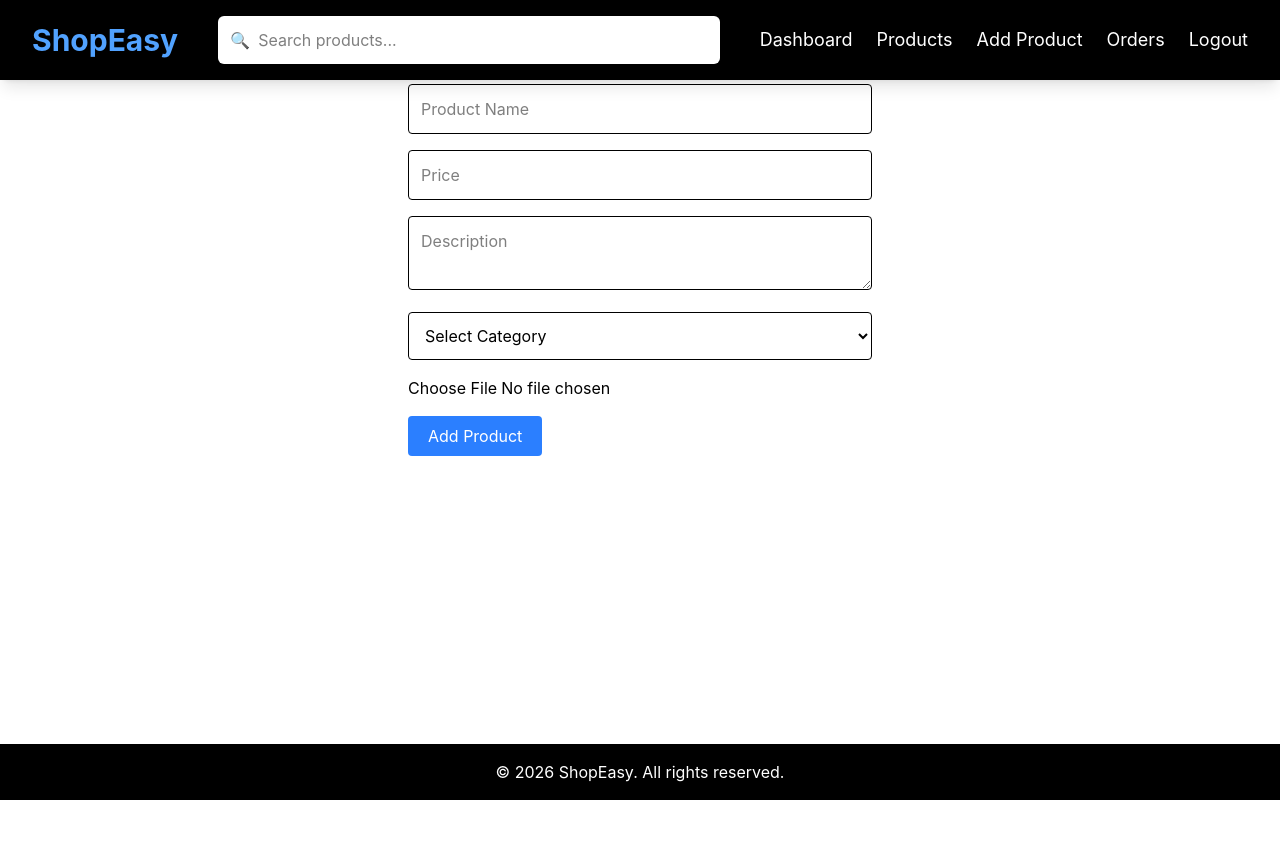
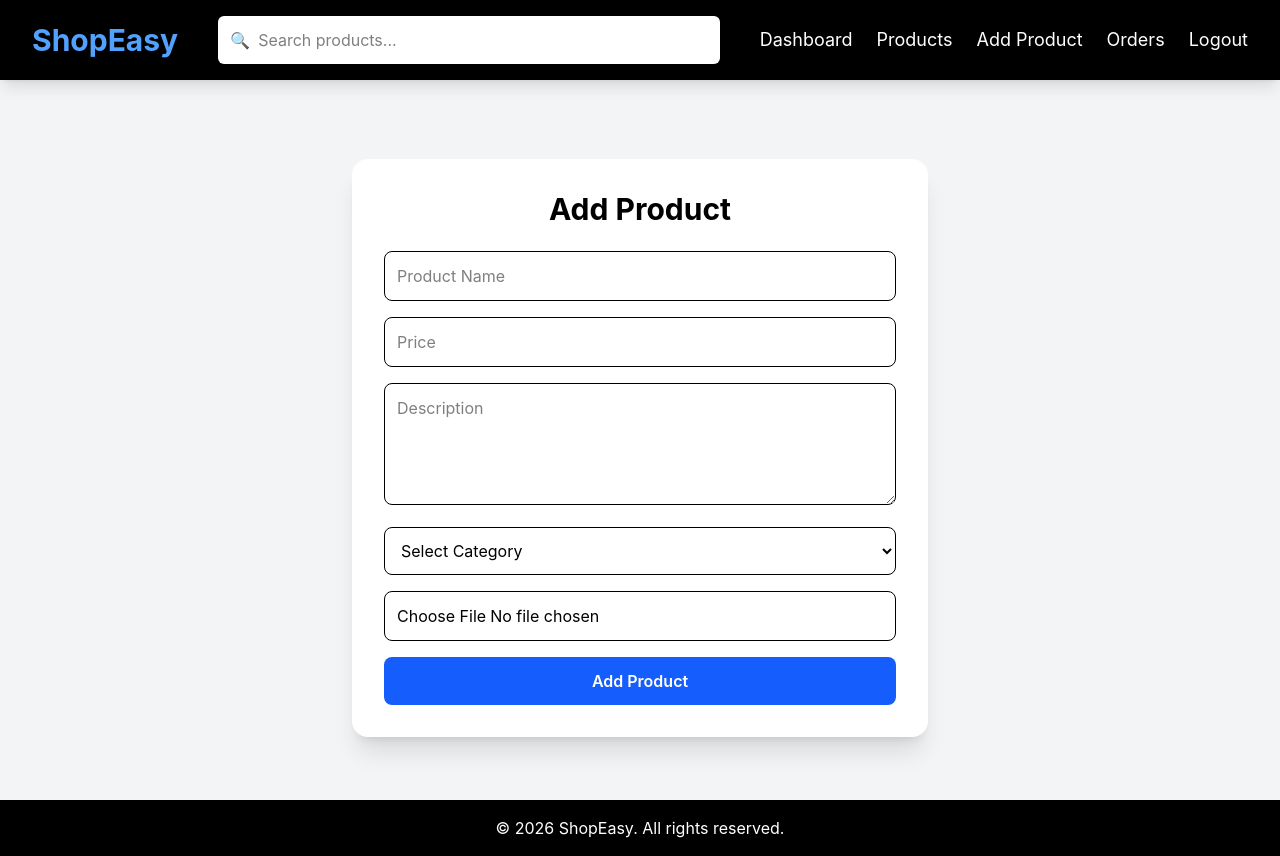
Before and after one commit to krsna-shukla/ecommerce-mern-project, a React app in the folder frontend/: page /add-product in a window 1280 px wide. Before the commit the page ends 800 px from the top, so only its background shows below. Built offline with nearby package versions, Linux system fonts and the light colour scheme; sample sign-in values are in the browser's storage; the HTML template or start-up script is replaced by a standard one.

Commit message:
Update AddProduct.jsx

```diff
--- a/frontend/src/pages/AddProduct.jsx
+++ b/frontend/src/pages/AddProduct.jsx
@@ -1,18 +1,19 @@
 import { useState } from "react";
-import axios from "axios";
+import API from "../services/api";
 
 function AddProduct() {
-
   const [name, setName] = useState("");
   const [price, setPrice] = useState("");
   const [description, setDescription] = useState("");
   const [image, setImage] = useState(null);
   const [category, setCategory] = useState("");
+  const [loading, setLoading] = useState(false);
 
   const handleSubmit = async (e) => {
     e.preventDefault();
 
     try {
+      setLoading(true);
 
       const formData = new FormData();
 
@@ -24,8 +25,8 @@ function AddProduct() {
 
       const token = localStorage.getItem("token");
 
-      await axios.post(
-        "http://localhost:5000/api/products",
+      await API.post(
+        "/products",
         formData,
         {
           headers: {
@@ -35,17 +36,27 @@ function AddProduct() {
         }
       );
 
-      alert("Product Added");
+      alert("✅ Product Added Successfully");
+
+      setName("");
+      setPrice("");
+      setDescription("");
+      setCategory("");
+      setImage(null);
 
     } catch (error) {
       console.log(error);
+      alert("❌ Failed To Add Product");
+    } finally {
+      setLoading(false);
     }
   };
 
   return (
-    <div className="max-w-lg mx-auto p-6">
+    <div className="min-h-screen bg-gray-100 flex justify-center items-center pt-24 px-4">
+      <div className="bg-white shadow-xl rounded-2xl p-8 w-full max-w-xl">
 
-      <h1 className="text-3xl font-bold mb-6">
+        <h1 className="text-3xl font-bold text-center mb-6">
           Add Product
         </h1>
 
@@ -53,31 +64,38 @@ function AddProduct() {
           onSubmit={handleSubmit}
           className="space-y-4"
         >
-
           <input
             type="text"
             placeholder="Product Name"
-          className="w-full border p-3 rounded"
+            value={name}
+            className="w-full border p-3 rounded-lg"
             onChange={(e) => setName(e.target.value)}
+            required
           />
 
           <input
             type="number"
             placeholder="Price"
-          className="w-full border p-3 rounded"
+            value={price}
+            className="w-full border p-3 rounded-lg"
             onChange={(e) => setPrice(e.target.value)}
+            required
           />
 
           <textarea
             placeholder="Description"
-          className="w-full border p-3 rounded"
+            value={description}
+            className="w-full border p-3 rounded-lg"
+            rows="4"
             onChange={(e) => setDescription(e.target.value)}
+            required
           />
 
           <select
             value={category}
             onChange={(e) => setCategory(e.target.value)}
-  className="w-full border p-3 rounded"
+            className="w-full border p-3 rounded-lg"
+            required
           >
             <option value="">Select Category</option>
             <option value="Fashion">Fashion</option>
@@ -89,17 +107,21 @@ function AddProduct() {
 
           <input
             type="file"
+            accept="image/*"
+            className="w-full border p-3 rounded-lg"
             onChange={(e) => setImage(e.target.files[0])}
+            required
           />
 
           <button
             type="submit"
-          className="bg-blue-500 text-white px-5 py-2 rounded"
+            disabled={loading}
+            className="w-full bg-blue-600 hover:bg-blue-700 text-white py-3 rounded-lg font-semibold transition"
           >
-          Add Product
+            {loading ? "Adding Product..." : "Add Product"}
           </button>
-
         </form>
+      </div>
     </div>
   );
 }
```
Lines whose indentation alone changed are shown as unchanged.
